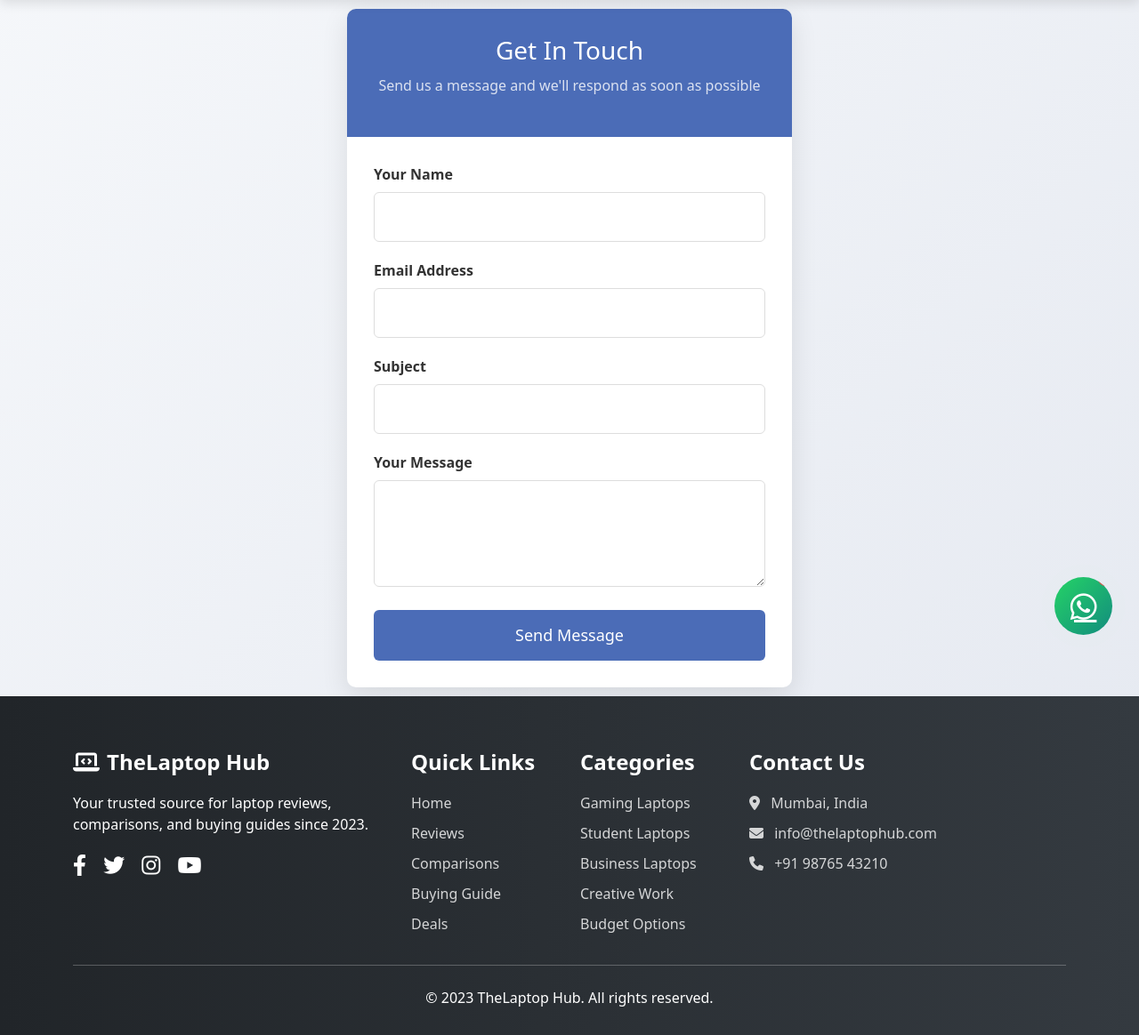
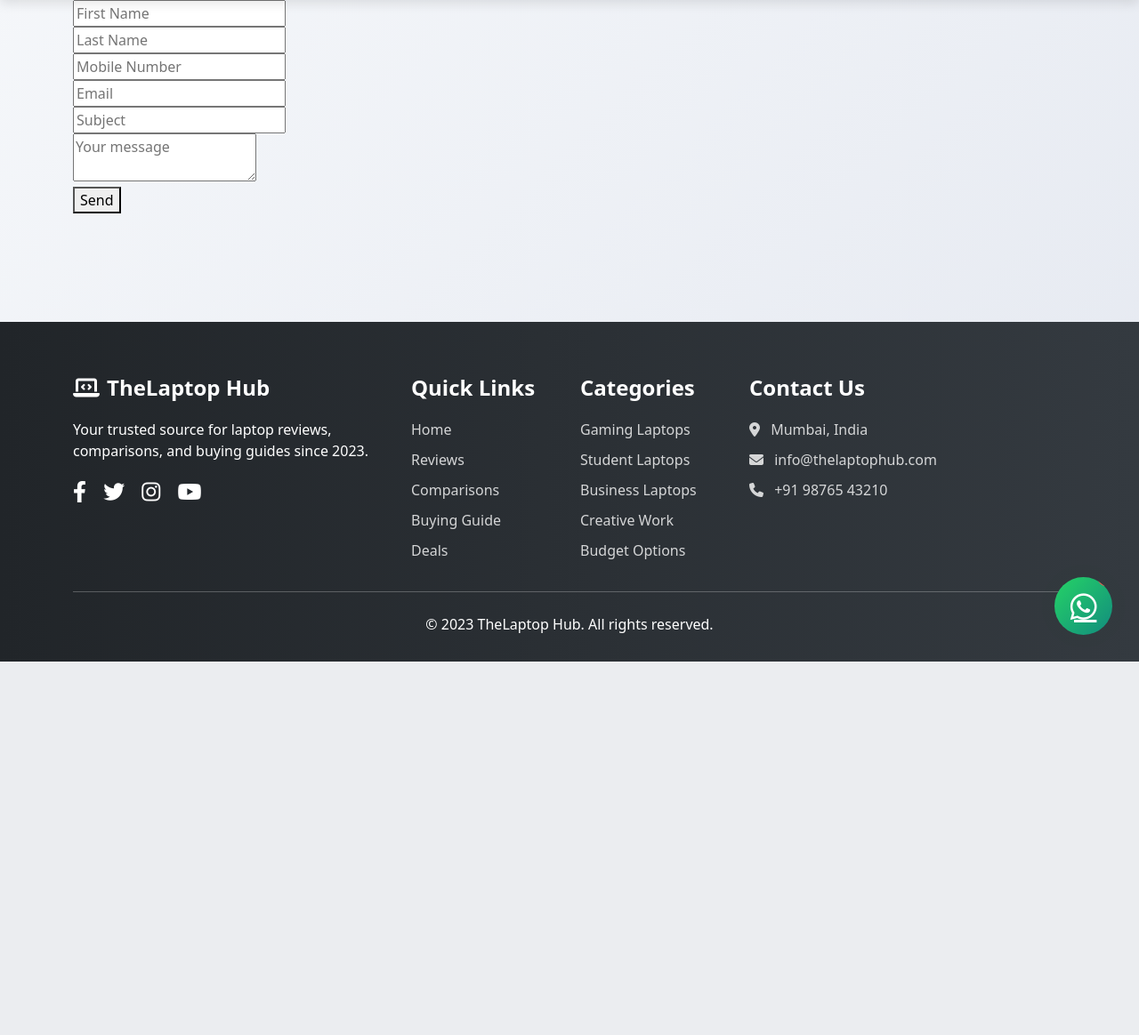
Before and after one commit to Aman9892455/thelaptopshub, a Node server app: page /getInTouch in a window 1280 px wide. Shown: the part 56-1220 px from the top of the page at 89% size. After the commit the page ends 800 px from the top, so only its background shows below. Run offline with Node 20, Linux system fonts and the light colour scheme; some libraries are stand-ins or nearby versions.

Commit message:
Updated 9 features

```diff
--- a/app.js
+++ b/app.js
@@ -21,13 +21,28 @@ const cors = require('cors');
 
 
 const app = express();
-const port = 3000;
+const port = process.env.PORT || 3000;
 
-app.use(cors({
-  origin: "https://thelaptopshub.onrender.com",  // tumhara frontend domain
-  methods: ["GET", "POST"],
+const corsOptions = {
+  origin: "https://thelaptopshub.onrender.com",
+  methods: ["GET", "POST", "OPTIONS"],
   allowedHeaders: ["Content-Type", "Authorization"]
-}));
+};
+app.use(cors(corsOptions));
+
+app.options('/*any', cors(corsOptions));
+
+app.use((req, res, next) => {
+  res.header('Access-Control-Allow-Origin', 'https://thelaptopshub.onrender.com');
+  res.header('Access-Control-Allow-Methods', 'GET,POST,OPTIONS');
+  res.header('Access-Control-Allow-Headers', 'Content-Type, Authorization');
+  if (req.method === 'OPTIONS') {
+    return res.sendStatus(200);
+  }
+  next();
+});
+
+
 // View engine setup
 app.set('view engine', 'ejs');
 app.set('views', path.join(__dirname, '/views'));
@@ -396,47 +411,78 @@ app.use(bodyParser.json());
 app.use(bodyParser.urlencoded({ extended: true }));
 
 // Create transporter for nodemailer - यहाँ सही function name use करें
+
+
+// Email sending endpoint
+
+
 const transporter = nodemailer.createTransport({
-   host: "smtp-relay.brevo.com",
+  host: "smtp.gmail.com",
   port: 587,
-
+  secure: false, // TLS इस्तेमाल करता है
   auth: {
-   user: process.env.BREVO_EMAIL_USER, //process.env.EMAIL_USER,
-    pass: process.env.BREVO_API_KEY   //process.env.GOOGLE_APP_PASSWORD
+    user: process.env.EMAIL_USER,  // Gmail एड्रेस
+    pass: process.env.GOOGLE_APP_PASSWORD   // Gmail ऐप पासवर्ड (2FA होने पर)
   }
-
 });
 
-// Email sending endpoint
-// Email sending endpoint
-app.post('/send-email', async (req, res, next) => {
+//
+
+app.post('/send-email', async (req, res) => {
   try {
-    const { name, email, subject, message } = req.body;
+    const { first_name, last_name, email, mobile, subject, message } = req.body;
+
+    // बेसिक वैलिडेशन
+    if (!first_name || !last_name || !subject) {
+      return res.status(400).json({ error: "First Name, Last Name और Subject जरूरी हैं।" });
+    }
+
     const mailOptions = {
-      from: `"TheLaptopHub" <${process.env.BREVO_EMAIL_USER}>`, // ब्रेओ अकाउंट email
-      to: 'amanv1871@gmail.com', // जहाँ भेजना हो
-      replyTo: email,
-      subject: `Contact Form: ${subject}`,
+      from: `"FixedMyRent" <${process.env.EMAIL_USER}>`,
+      to: 'amanv1871@gmail.com',  // अपनी तरफ से भी सेट कर सकते हैं, जैसे sales@example.com
+      subject: `Inquiry from: ${first_name} ${last_name} - ${subject}`,
       html: `
-        <h2>New Contact Form Submission</h2>
-        <p><strong>Name:</strong> ${name}</p>
+        <h1>You have received a new inquiry</h1>
+        <p><strong>First Name:</strong> ${first_name}</p>
+        <p><strong>Last Name:</strong> ${last_name}</p>
+        <p><strong>Mobile:</strong> ${mobile}</p>
         <p><strong>Email:</strong> ${email}</p>
         <p><strong>Subject:</strong> ${subject}</p>
-        <p><strong>Message:</strong></p>
-        <p>${message}</p>
+        <p><strong>Message:</strong> ${message}</p>
       `
     };
 
     await transporter.sendMail(mailOptions);
-    res.status(200).json({ message: 'Email sent successfully!' });
+
+    res.json({ message: "Thank You! Your enquiry has been sent successfully, You will be contacted soon." });
   } catch (error) {
-    console.error('Error sending email:', error);
-    res.status(500).json({ message: 'Error sending email', error: error.message });
+    console.error("Error sending email:", error);
+    res.status(500).json({ error: "Failed to send email." });
   }
 });
 
 
+
 //recieving  mail  ends here
+
+
+
+
+
+
+
+
+
+
+
+
+
+
+
+
+
+
+
 
 
 
--- a/views/pages/getInTouch.ejs
+++ b/views/pages/getInTouch.ejs
@@ -1,223 +1,46 @@
 <!DOCTYPE html>
 <html lang="en">
 <head>
-    <meta charset="UTF-8">
-    <meta name="viewport" content="width=device-width, initial-scale=1.0">
+  <meta charset="UTF-8" />
   <title>Contact Us</title>
-    <style>
-
-
-        .container-mail {
-            background-color: white;
-            border-radius: 10px;
-            box-shadow: 0 10px 30px rgba(0, 0, 0, 0.1);
-            width: 100%;
-            max-width: 500px;
-            overflow: hidden;
-            margin: 0 auto;
-            margin-top: 10px;
-             margin-bottom: 10px;
-        }
-
-        .header {
-            background: #4b6cb7;
-            padding: 30px;
-            text-align: center;
-            color: white;
-        }
-
-        .header h1 {
-            font-size: 28px;
-            margin-bottom: 10px;
-        }
-
-        .header p {
-            opacity: 0.8;
-        }
-
-        .form-container {
-            padding: 30px;
-        }
-
-        .form-group {
-            margin-bottom: 20px;
-        }
-
-        label {
-            display: block;
-            margin-bottom: 8px;
-            font-weight: 600;
-            color: #333;
-        }
-
-        input, textarea {
-            width: 100%;
-            padding: 15px;
-            border: 1px solid #ddd;
-            border-radius: 6px;
-            font-size: 16px;
-            transition: border 0.3s;
-        }
-
-        input:focus, textarea:focus {
-            outline: none;
-            border-color: #4b6cb7;
-        }
-
-        textarea {
-            min-height: 120px;
-            resize: vertical;
-        }
-
-        .button-mail {
-            background: #4b6cb7;
-            color: white;
-            border: none;
-            padding: 15px;
-            width: 100%;
-            border-radius: 6px;
-            font-size: 18px;
-            cursor: pointer;
-            transition: background 0.3s;
-        }
-
-        .button-mail:hover {
-            background: #395694;
-        }
-
-        .status-message {
-            text-align: center;
-            padding: 15px;
-            margin-top: 20px;
-            border-radius: 6px;
-            display: none;
-        }
-
-        .success {
-            background: #d4edda;
-            color: #155724;
-            display: block;
-        }
-
-        .error {
-            background: #f8d7da;
-            color: #721c24;
-            display: block;
-        }
-
-
-
-        .loading {
-            display: inline-block;
-            width: 20px;
-            height: 20px;
-            border: 3px solid rgba(255,255,255,.3);
-            border-radius: 50%;
-            border-top-color: #fff;
-            animation: spin 1s ease-in-out infinite;
-            margin-right: 10px;
-            vertical-align: middle;
-        }
-
-        @keyframes spin {
-            to { transform: rotate(360deg); }
-        }
-    </style>
 </head>
 <body>
-    <div class="container-mail">
-        <div class="header">
-            <h1>Get In Touch</h1>
-            <p>Send us a message and we'll respond as soon as possible</p>
-        </div>
-
-        <div class="form-container">
   <form id="contactForm">
-                <div class="form-group">
-                    <label for="name">Your Name</label>
-                    <input type="text" id="name" name="name" required>
-                </div>
-
-                <div class="form-group">
-                    <label for="email">Email Address</label>
-                    <input type="email" id="email" name="email" required>
-                </div>
-
-                <div class="form-group">
-                    <label for="subject">Subject</label>
-                    <input type="text" id="subject" name="subject" required>
-                </div>
-
-                <div class="form-group">
-                    <label for="message">Your Message</label>
-                    <textarea id="message" name="message" required></textarea>
-                </div>
-
-                <button type="submit" id="submitBtn" class="button-mail">
-                    <span id="btnText">Send Message</span>
-                    <div id="btnLoading" class="loading" style="display: none;"></div>
-                </button>
+    <input name="first_name" placeholder="First Name" required /><br />
+    <input name="last_name" placeholder="Last Name" required /><br />
+    <input name="mobile" placeholder="Mobile Number" /><br />
+    <input name="email" type="email" placeholder="Email" /><br />
+    <input name="subject" placeholder="Subject" required /><br />
+    <textarea name="message" placeholder="Your message"></textarea><br />
+    <button type="submit">Send</button>
   </form>
 
-            <div id="statusMessage" class="status-message"></div>
-        </div>
-
-
-    </div>
+  <div id="status"></div>
 
   <script>
-        document.getElementById('contactForm').addEventListener('submit', async function(e) {
+    document.getElementById('contactForm').addEventListener('submit', async e => {
       e.preventDefault();
-
-            // Show loading state
-            const submitBtn = document.getElementById('submitBtn');
-            const btnText = document.getElementById('btnText');
-            const btnLoading = document.getElementById('btnLoading');
-
-            submitBtn.disabled = true;
-            btnText.textContent = 'Sending...';
-            btnLoading.style.display = 'inline-block';
-
-            // Get form values
-            const formData = {
-                name: document.getElementById('name').value,
-                email: document.getElementById('email').value,
-                subject: document.getElementById('subject').value,
-                message: document.getElementById('message').value
-            };
+      const form = e.target;
+      const data = Object.fromEntries(new FormData(form));
+      const status = document.getElementById('status');
 
       try {
-                // Send data to our backend
-const response = await fetch("https://thelaptophub-backend.onrender.com/send-email", {
+        const res = await fetch('http://localhost:3000/send-email', {
           method: 'POST',
           headers: { 'Content-Type': 'application/json' },
-    body: JSON.stringify(formData),
+          body: JSON.stringify(data)
         });
 
+        const resp = await res.json();
 
-                const result = await response.json();
-
-                if (response.ok) {
-                    // Show success message
-                    const statusMessage = document.getElementById('statusMessage');
-                    statusMessage.textContent = 'Message sent successfully!';
-                    statusMessage.className = 'status-message success';
-
-                    // Reset form
-                    document.getElementById('contactForm').reset();
+        if (res.ok) {
+          status.textContent = resp.message;
+          form.reset();
         } else {
-                    throw new Error(result.message || 'Failed to send message');
+          status.textContent = resp.error || 'Failed to send message';
         }
       } catch (error) {
-                console.error('Error:', error);
-                const statusMessage = document.getElementById('statusMessage');
-                statusMessage.textContent = `Error: ${error.message}. Please try again later.`;
-                statusMessage.className = 'status-message error';
-            } finally {
-                // Reset button state
-                submitBtn.disabled = false;
-                btnText.textContent = 'Send Message';
-                btnLoading.style.display = 'none';
+        status.textContent = 'Error: ' + error.message;
       }
     });
   </script>
```
Lines whose indentation alone changed are shown as unchanged.
